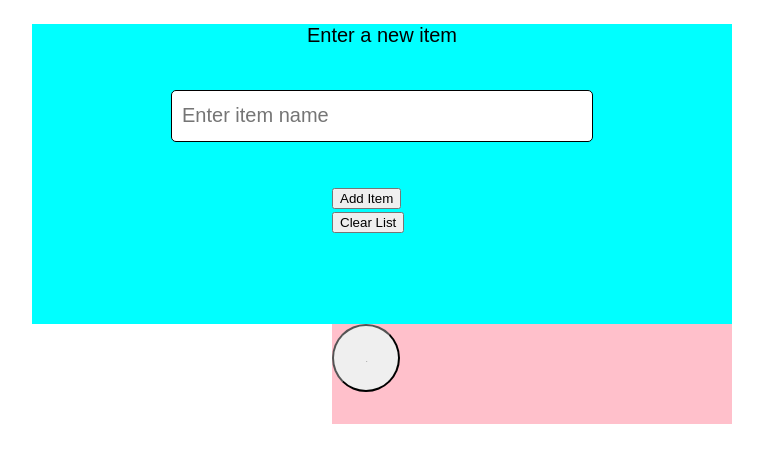
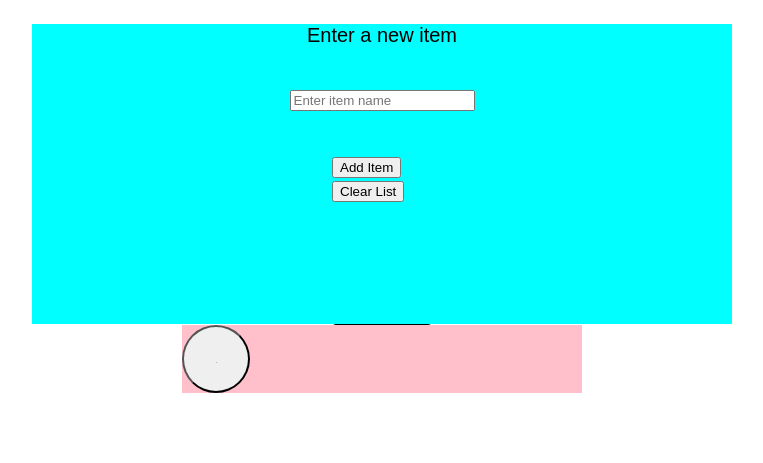
Before and after one commit to Adembenzineb/Shopping-list, a plain HTML site: page index.html in a window 1280 px wide. Both pictures are taken after a click on the button "Add Item". Shown: the part 83-546 px from the top of the page, without its empty margins (258-1021 px from the left). Drawn offline with Linux system fonts and the light colour scheme.

Commit message:
Fix css problems
Fix the flexbox problems

```diff
--- a/script.js
+++ b/script.js
@@ -3,10 +3,16 @@ bt.addEventListener("click", Add);
 
 function Add() {
     const div = document.querySelector("#items");
-    const input = document.getElementById("item").value;
+    const input = document.getElementById("item").value.trim();
 
 
-    new_item = document.createElement("div")
+    if (div === ""){
+        this.showMessage("Please enter the item's name","error")
+        return false
+    }
+
+
+    const new_item = document.createElement("div")
     new_item.classList.add("item")
     new_item.style["backgroundColor"] ="pink"
     div.appendChild(new_item)
@@ -18,19 +24,9 @@ function Add() {
     new_item.appendChild(button)
 
     text = document.createElement("p");
-    text.classlist.add("Shop")
+    text.classList.add("Shop")
     text.textContent = input;
     new_item.appendChild(text)
 
 
-
-
-
-
-
-
-
-
-
-
 }
--- a/style.css
+++ b/style.css
@@ -14,13 +14,16 @@ body,.items{
     gap: 10px;
 
 }
-#item{
-    width: 400px;
-    height: 30px;
-    padding: 10px;
+#items{
+    display: flex;
+    flex-direction: column;
+    align-items: center;
+    flex-grow: 1;
+    gap: 10px;
     border-radius: 5px;
     border: 1px solid black;
-    font-size: 20px;
+
+
 }
 div{
     width: 100px;
@@ -32,7 +35,9 @@ div{
     height: 100px;
     display: flex;
     flex-direction: row;
-    gap: 40px;
+    gap: 15px;
+    justify-content: space-between;
+    align-content: center;
 
 }
 .remove{
```
Also changed, not shown: index.html (line endings or trailing spaces).
